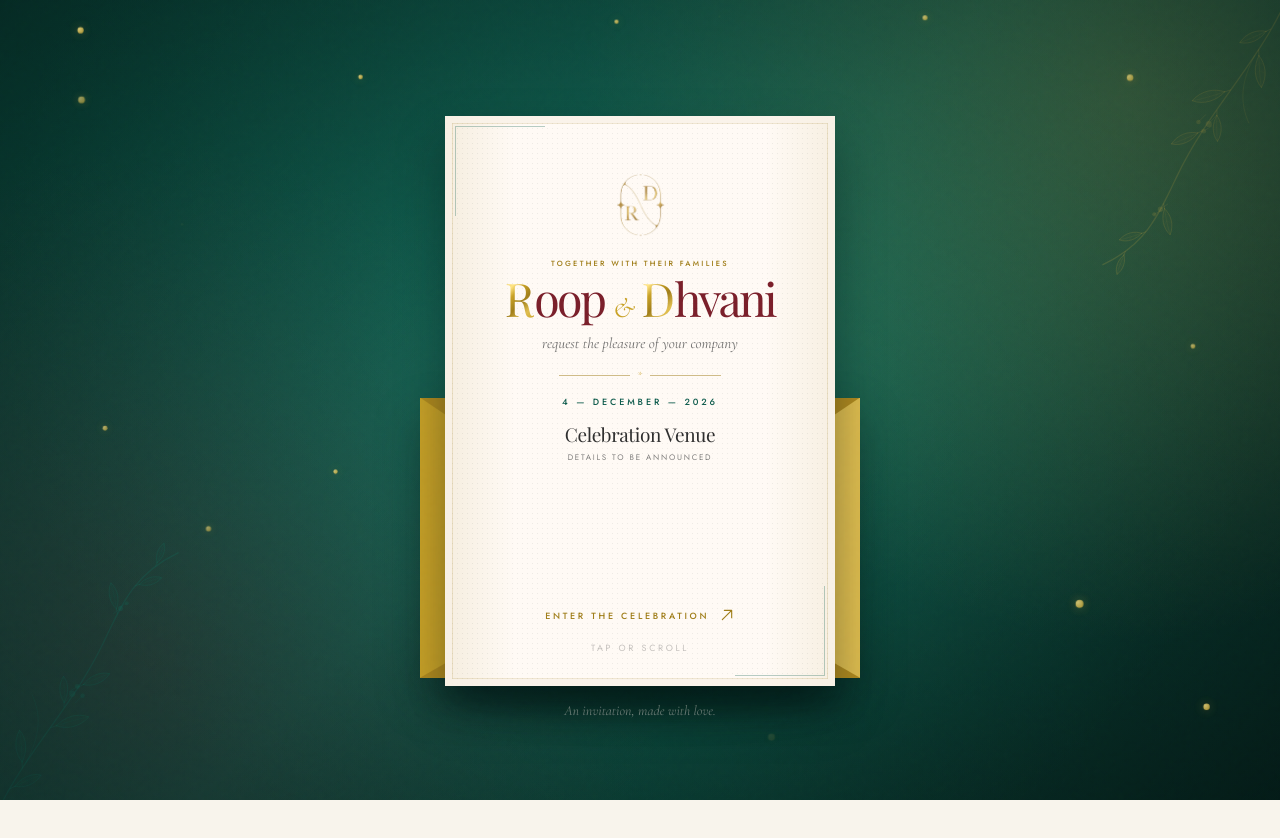
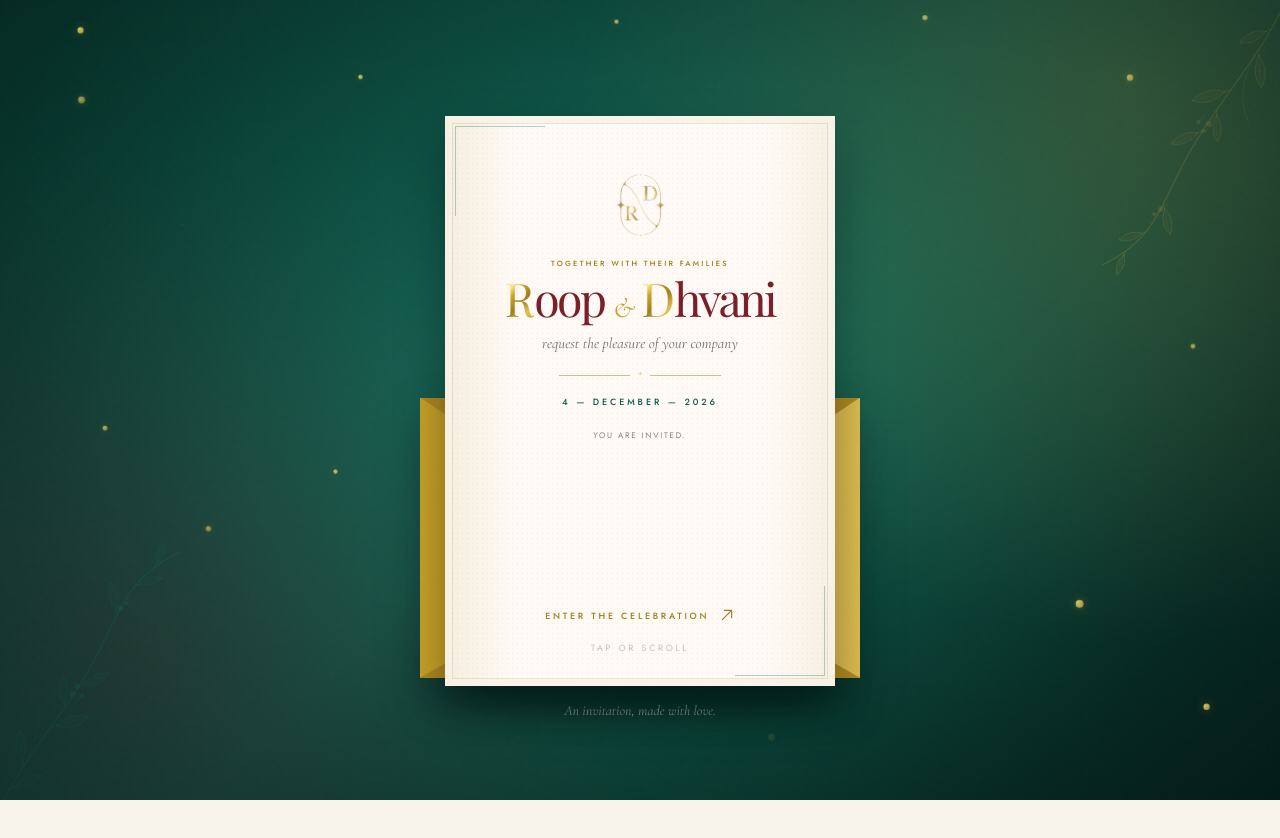
Before and after one commit to whoisroop/wedding-invite, a React (Vite) app: page / in a window 1280 px wide. Both pictures are taken after a click on the button "Open Roop and Dhvani's wedding invitation". Shown: the top 838 px of the page. Built offline with nearby package versions, Linux system fonts and the light colour scheme; a web font is replaced by a local one.

Commit message:
Change intro envelope address to 'You are invited.'

```diff
--- a/src/components/EnvelopeIntro.tsx
+++ b/src/components/EnvelopeIntro.tsx
@@ -351,8 +351,7 @@ export default function EnvelopeIntro({ onComplete }: EnvelopeIntroProps) {
 
                       <p className="intro-date">4 — DECEMBER — 2026</p>
                       <p className="intro-place">
-                        Celebration Venue
-                        <span>details to be announced</span>
+                        <span>You are invited.</span>
                       </p>
 
                       <motion.div
```
